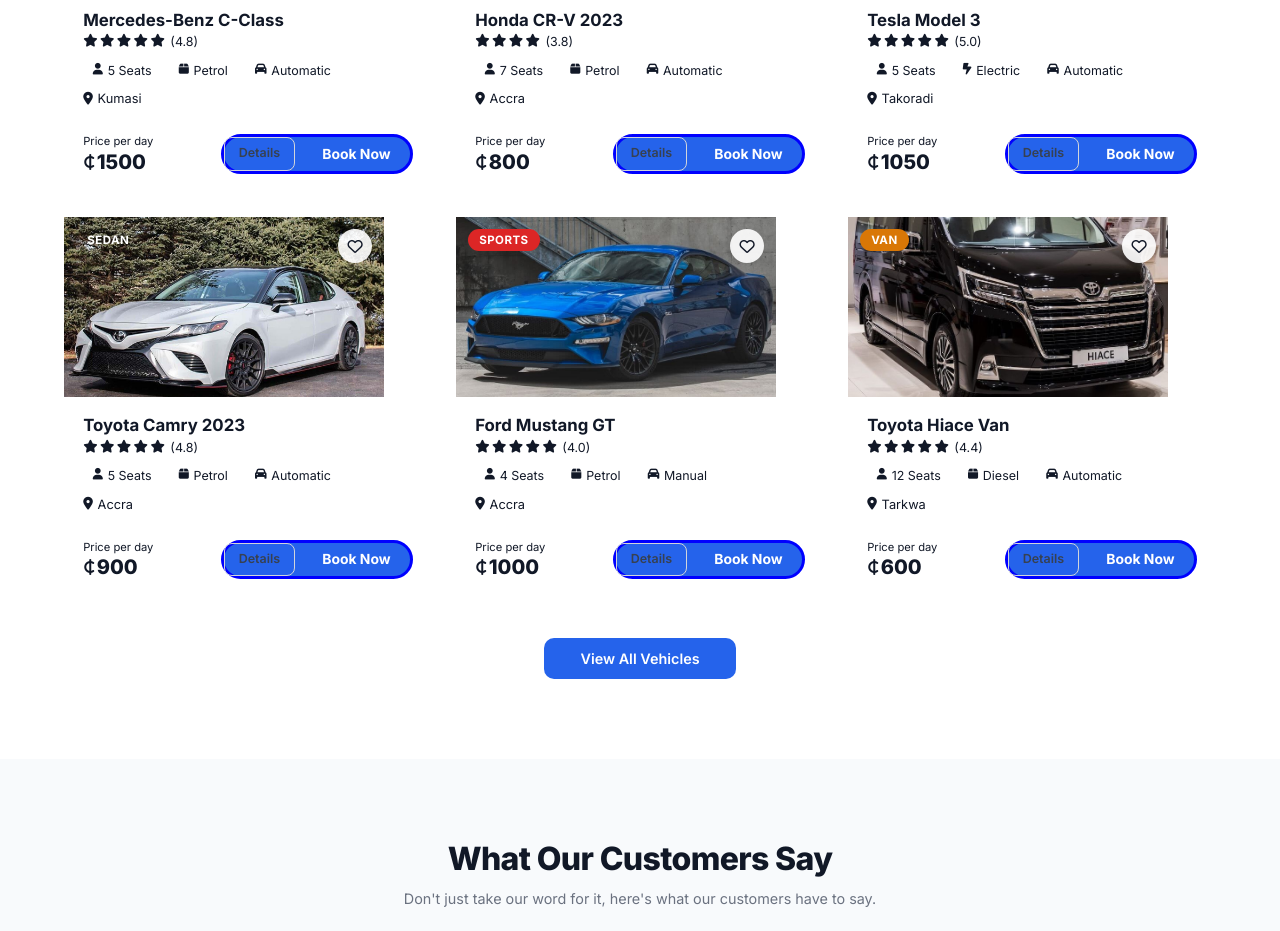
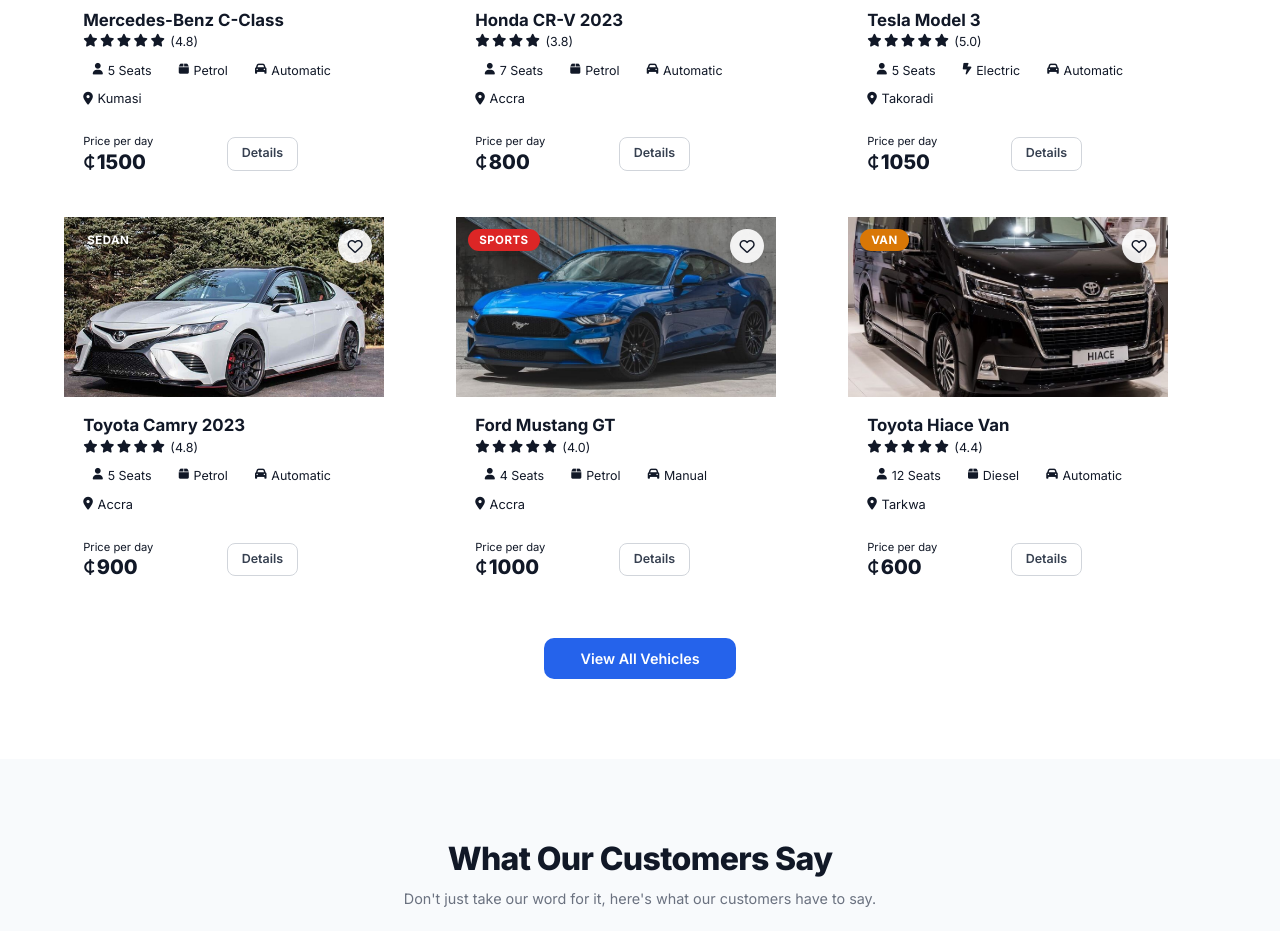
Before and after one commit to darlingbigjunoir-svg/Cars, a plain HTML site: page index.html in a window 1280 px wide. Shown: the part 1780-2711 px from the top of the page. Drawn offline with Linux system fonts and the light colour scheme.

Commit message:
added some files

```diff
--- a/css/style.css
+++ b/css/style.css
@@ -2826,15 +2826,7 @@
   align-items: center;
   gap: .1rem;
 }
-.v-actions{
-  color: #2563eb;
-  background: #2563eb;
-  outline: none;
-  border:solid blue ;
-  border-radius: 20px;
-
-
-}
+
 .v-price i { font-size: 1rem; }
 .btn-book {
   padding: .55rem 1.2rem;
```
